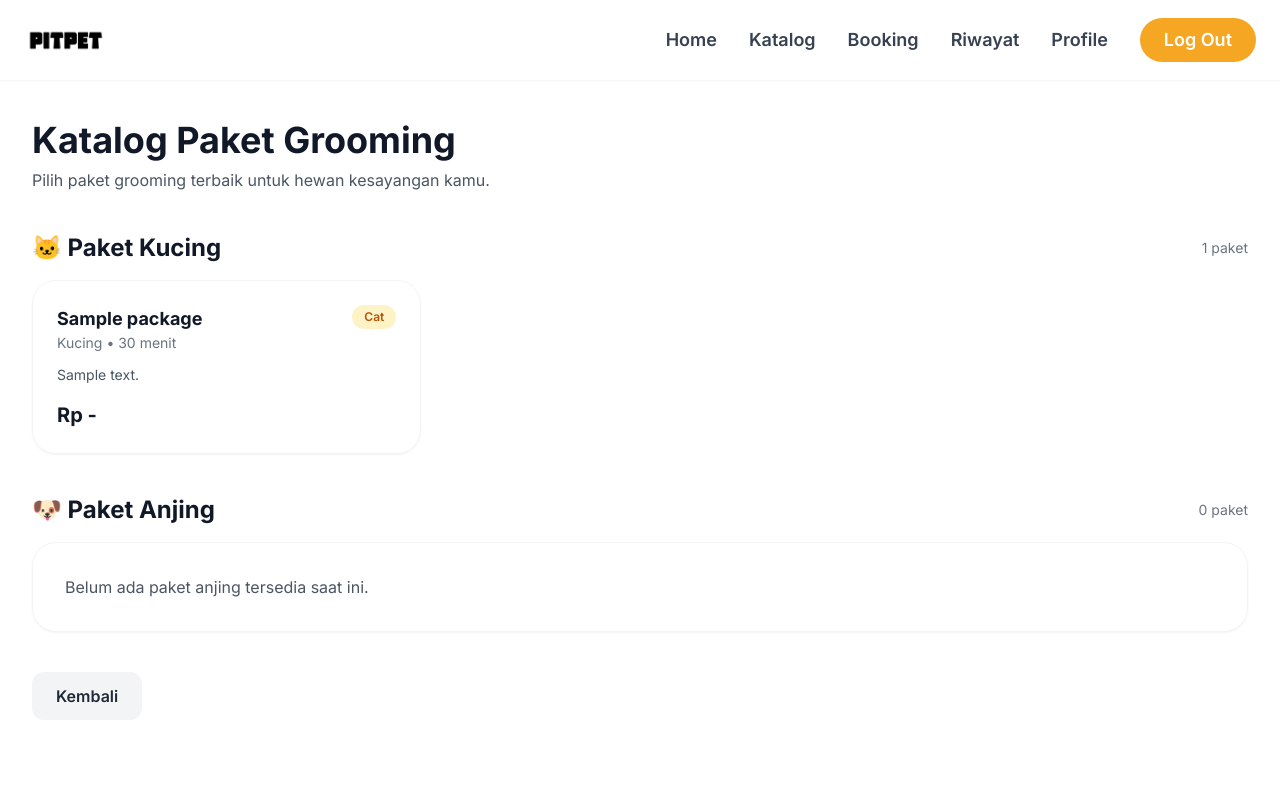
After one commit to abbytamp/pitpet, a Django app: page /packages/catalog/ in a window 1280 px wide. The commit adds this page. Run offline with Django 4.2, Linux system fonts and the light colour scheme; a user stored in the database is signed in; tables that the repository leaves empty hold one stand-in row (values such as "Sample post"); some libraries are stand-ins or nearby versions.

Commit message:
feat: PBI-13, PBI-14, PBI-18 - Soft delete packages & groomer, customer catalog

```diff
--- a/accounts/models.py
+++ b/accounts/models.py
@@ -66,6 +66,10 @@ class User(models.Model):
     def pk(self):
         return self.id
 
+class ActiveGroomerManager(models.Manager):
+    def get_queryset(self):
+        return super().get_queryset().filter(is_deleted=False)
+
 class Groomer(models.Model):
     class ServiceType(models.TextChoices):
         HOME = 'home', 'Home'
@@ -73,6 +77,22 @@ class Groomer(models.Model):
 
     user = models.OneToOneField(User, on_delete=models.CASCADE, limit_choices_to={'role': 'groomer'}, related_name='groomer_profile')
     service_type = models.CharField(max_length=10, choices=ServiceType.choices)
+    is_deleted = models.BooleanField(default=False)
+    deleted_at = models.DateTimeField(null=True, blank=True)
+
+    objects = ActiveGroomerManager()
+    all_objects = models.Manager()
 
     def __str__(self):
         return f"{self.user.full_name} - {self.service_type}"
+
+    def soft_delete(self):
+        from django.utils import timezone
+        self.is_deleted = True
+        self.deleted_at = timezone.now()
+        self.save()
+
+    def restore(self):
+        self.is_deleted = False
+        self.deleted_at = None
+        self.save()
--- a/accounts/templates/staff_dashboard.html
+++ b/accounts/templates/staff_dashboard.html
@@ -19,7 +19,7 @@
                 <p class="font-semibold text-blue-700">Data Customer</p>
                 <p class="text-sm text-gray-500">Lihat dan kelola data customer</p>
             </a>
-            <a href="#" class="block p-4 bg-green-50 rounded-xl hover:bg-green-100 transition text-center">
+            <a href="{% url 'groomer:groomer_list' %}" class="block p-4 bg-green-50 rounded-xl hover:bg-green-100 transition text-center">
                 <svg class="w-8 h-8 mx-auto mb-2 text-green-600" fill="none" stroke="currentColor" viewBox="0 0 24 24">
                     <path stroke-linecap="round" stroke-linejoin="round" stroke-width="2"
                         d="M5.121 17.804A13.937 13.937 0 0112 16c2.5 0 4.847.655 6.879 1.804M15 10a3 3 0 11-6 0 3 3 0 016 0z" />
@@ -27,7 +27,7 @@
                 <p class="font-semibold text-green-700">Data Groomer</p>
                 <p class="text-sm text-gray-500">Lihat data groomer yang tersedia</p>
             </a>
-            <a href="#" class="block p-4 bg-yellow-50 rounded-xl hover:bg-yellow-100 transition text-center">
+            <a href="{% url 'package_list' %}" class="block p-4 bg-yellow-50 rounded-xl hover:bg-yellow-100 transition text-center">
                 <svg class="w-8 h-8 mx-auto mb-2 text-yellow-600" fill="none" stroke="currentColor" viewBox="0 0 24 24">
                     <path stroke-linecap="round" stroke-linejoin="round" stroke-width="2"
                         d="M19 11H5m14 0a2 2 0 012 2v6a2 2 0 01-2 2H5a2 2 0 01-2-2v-6a2 2 0 012-2m14 0V9a2 2 0 00-2-2M5 11V9a2 2 0 012-2m0 0V5a2 2 0 012-2h6a2 2 0 012 2v2M7 7h10" />
--- a/groomer/urls.py
+++ b/groomer/urls.py
@@ -4,6 +4,7 @@ from .views import (
     groomer_create,
     groomer_edit,
     groomer_update,
+    groomer_delete,
 )
 
 app_name = "groomer"
@@ -13,4 +14,5 @@ urlpatterns = [
     path("create/", groomer_create, name="groomer_create"),
     path("<int:groomer_id>/edit/", groomer_edit, name="groomer_edit"),
     path("<int:groomer_id>/update/", groomer_update, name="groomer_update"),
+    path("<int:groomer_id>/delete/", groomer_delete, name="groomer_delete"),
 ]
--- a/packages/models.py
+++ b/packages/models.py
@@ -1,6 +1,12 @@
 from django.db import models
+from django.utils import timezone
 
-# Create your models here.
+
+class ActivePackageManager(models.Manager):
+    """Manager yang hanya mengembalikan paket yang belum di-soft-delete."""
+    def get_queryset(self):
+        return super().get_queryset().filter(is_deleted=False)
+
 
 class Package(models.Model):
     class AnimalType(models.TextChoices):
@@ -18,9 +24,15 @@ class Package(models.Model):
     description = models.TextField()
     duration_min = models.IntegerField(choices=Duration.choices)
     is_deleted = models.BooleanField(default=False)
+    deleted_at = models.DateTimeField(null=True, blank=True)
 
     created_at = models.DateTimeField(auto_now_add=True)
     updated_at = models.DateTimeField(auto_now=True)
+
+    # Default manager: hanya paket aktif
+    objects = ActivePackageManager()
+    # Semua paket termasuk yang soft-deleted
+    all_objects = models.Manager()
 
     class Meta:
         db_table = "packages"
@@ -65,6 +77,17 @@ class Package(models.Model):
     def get_price_by_size(self, size: str):
         return self.dog_prices.get(size)
 
+    def soft_delete(self):
+        """Soft delete: tandai paket sebagai dihapus tanpa menghapus dari database."""
+        self.is_deleted = True
+        self.deleted_at = timezone.now()
+        self.save()
+
+    def restore(self):
+        """Restore: batalkan soft delete."""
+        self.is_deleted = False
+        self.deleted_at = None
+        self.save()
 
 
 class PackagePrice(models.Model):
--- /dev/null
+++ b/packages/templates/packages/catalog.html
@@ -0,0 +1,130 @@
+{% extends 'base.html' %}
+
+{% block content %}
+<div class="max-w-7xl mx-auto py-10 px-4 sm:px-6 lg:px-8">
+
+  <!-- Header -->
+  <div class="mb-10">
+    <h1 class="text-4xl font-bold text-gray-900 mb-2">Katalog Paket Grooming</h1>
+    <p class="text-gray-600">Pilih paket grooming terbaik untuk hewan kesayangan kamu.</p>
+  </div>
+
+  <!-- Sections -->
+  <div class="space-y-10">
+
+    <!-- Paket Kucing -->
+    <section>
+      <div class="flex items-center justify-between mb-4">
+        <h2 class="text-2xl font-bold text-gray-900">🐱 Paket Kucing</h2>
+        <span class="text-sm text-gray-500">{{ cat_packages|length }} paket</span>
+      </div>
+
+      {% if cat_packages %}
+        <div class="grid grid-cols-1 md:grid-cols-2 lg:grid-cols-3 gap-6">
+          {% for p in cat_packages %}
+            <div class="glass p-6 rounded-3xl shadow-sm border border-gray-100 hover:shadow-md transition">
+              <div class="flex items-start justify-between gap-3 mb-3">
+                <div>
+                  <h3 class="text-lg font-bold text-gray-900">{{ p.name }}</h3>
+                  <p class="text-sm text-gray-500">Kucing • {{ p.duration_min }} menit</p>
+                </div>
+
+                <span class="text-xs font-semibold px-3 py-1 rounded-full bg-amber-100 text-amber-700">
+                  Cat
+                </span>
+              </div>
+
+              <p class="text-sm text-gray-600 mb-4 line-clamp-3">
+                {{ p.description }}
+              </p>
+
+              <!-- Harga -->
+              <div class="mt-auto">
+                <p class="text-xl font-bold text-gray-900">
+                  {% if p.cat_price %}
+                    Rp {{ p.cat_price }}
+                  {% else %}
+                    Rp -
+                  {% endif %}
+                </p>
+              </div>
+            </div>
+          {% endfor %}
+        </div>
+      {% else %}
+        <div class="glass p-8 rounded-3xl shadow-sm border border-gray-100">
+          <p class="text-gray-600">Belum ada paket kucing tersedia saat ini.</p>
+        </div>
+      {% endif %}
+    </section>
+
+    <!-- Paket Anjing -->
+    <section>
+      <div class="flex items-center justify-between mb-4">
+        <h2 class="text-2xl font-bold text-gray-900">🐶 Paket Anjing</h2>
+        <span class="text-sm text-gray-500">{{ dog_packages|length }} paket</span>
+      </div>
+
+      {% if dog_packages %}
+        <div class="grid grid-cols-1 md:grid-cols-2 lg:grid-cols-3 gap-6">
+          {% for p in dog_packages %}
+            <div class="glass p-6 rounded-3xl shadow-sm border border-gray-100 hover:shadow-md transition">
+              <div class="flex items-start justify-between gap-3 mb-3">
+                <div>
+                  <h3 class="text-lg font-bold text-gray-900">{{ p.name }}</h3>
+                  <p class="text-sm text-gray-500">Anjing • {{ p.duration_min }} menit</p>
+                </div>
+
+                <span class="text-xs font-semibold px-3 py-1 rounded-full bg-blue-100 text-blue-700">
+                  Dog
+                </span>
+              </div>
+
+              <p class="text-sm text-gray-600 mb-4 line-clamp-3">
+                {{ p.description }}
+              </p>
+
+              <!-- Harga per size -->
+              <div class="mt-auto">
+                <p class="text-xs text-gray-500 mb-2">Harga berdasarkan ukuran</p>
+                <div class="grid grid-cols-2 gap-2 text-sm">
+                  <div class="flex items-center justify-between bg-gray-50 rounded-xl px-3 py-2">
+                    <span class="text-gray-600">S</span>
+                    <span class="font-semibold text-gray-900">Rp {{ p.price_s|default:"-" }}</span>
+                  </div>
+                  <div class="flex items-center justify-between bg-gray-50 rounded-xl px-3 py-2">
+                    <span class="text-gray-600">M</span>
+                    <span class="font-semibold text-gray-900">Rp {{ p.price_m|default:"-" }}</span>
+                  </div>
+                  <div class="flex items-center justify-between bg-gray-50 rounded-xl px-3 py-2">
+                    <span class="text-gray-600">L</span>
+                    <span class="font-semibold text-gray-900">Rp {{ p.price_l|default:"-" }}</span>
+                  </div>
+                  <div class="flex items-center justify-between bg-gray-50 rounded-xl px-3 py-2">
+                    <span class="text-gray-600">XL</span>
+                    <span class="font-semibold text-gray-900">Rp {{ p.price_xl|default:"-" }}</span>
+                  </div>
+                </div>
+              </div>
+            </div>
+          {% endfor %}
+        </div>
+      {% else %}
+        <div class="glass p-8 rounded-3xl shadow-sm border border-gray-100">
+          <p class="text-gray-600">Belum ada paket anjing tersedia saat ini.</p>
+        </div>
+      {% endif %}
+    </section>
+
+  </div>
+
+  <!-- Footer -->
+  <div class="mt-10">
+    <a href="javascript:history.back()"
+       class="inline-flex items-center justify-center py-3 px-6 rounded-xl font-semibold bg-gray-100 hover:bg-gray-200 text-gray-800 transition">
+      Kembali
+    </a>
+  </div>
+
+</div>
+{% endblock %}
--- a/packages/urls.py
+++ b/packages/urls.py
@@ -9,4 +9,7 @@ urlpatterns = [
 
     path("<int:package_id>/edit/", views.package_edit, name="package_edit"),
     path("<int:package_id>/update/", views.package_update, name="package_update"),
+    path("<int:package_id>/delete/", views.package_delete, name="package_delete"),
+
+    path("catalog/", views.package_catalog, name="package_catalog"),
 ]
--- a/packages/views.py
+++ b/packages/views.py
@@ -159,3 +159,40 @@ def package_update(request, package_id: int):
 
     messages.success(request, "Paket berhasil diperbarui")
     return redirect("package_list")
+
+
+@staff_required
+def package_delete(request, package_id: int):
+    if request.method != "POST":
+        return HttpResponseBadRequest("Bad Request")
+
+    pkg = get_object_or_404(Package, id=package_id, is_deleted=False)
+
+    if _has_scheduled_booking(pkg):
+        messages.error(request, "Paket tidak bisa dihapus karena masih ada booking yang terjadwal.")
+        return redirect("package_list")
+
+    pkg.soft_delete()
+    messages.success(request, f'Paket "{pkg.name}" berhasil dihapus.')
+    return redirect("package_list")
+
+
+def package_catalog(request):
+    """Customer: lihat katalog paket grooming (read-only, hanya paket aktif)."""
+    if not request.user.is_authenticated:
+        return redirect("login")
+
+    packages = (
+        Package.objects
+        .filter(is_deleted=False)
+        .prefetch_related("prices")
+        .order_by("animal_type", "name")
+    )
+
+    cat_packages = [p for p in packages if p.animal_type == "cat"]
+    dog_packages = [p for p in packages if p.animal_type == "dog"]
+
+    return render(request, "packages/catalog.html", {
+        "cat_packages": cat_packages,
+        "dog_packages": dog_packages,
+    })
--- a/templates/navbar_customer.html
+++ b/templates/navbar_customer.html
@@ -18,7 +18,7 @@
         Home
       </a>
 
-      <a href="#" class="hover:text-[#F5A623]">
+      <a href="{% url 'package_catalog' %}" class="hover:text-[#F5A623]">
         Katalog
       </a>
 
--- a/templates/navbar_staff.html
+++ b/templates/navbar_staff.html
@@ -29,7 +29,7 @@
           <a href="{% url 'staff_customer_list' %}" class="block px-4 py-2 hover:bg-gray-100">
             Data Customer
           </a>
-          <a href="#" class="block px-4 py-2 hover:bg-gray-100">
+          <a href="{% url 'groomer:groomer_list' %}" class="block px-4 py-2 hover:bg-gray-100">
             Data Groomer
           </a>
           <a href="{% url 'package_list' %}" class="block px-4 py-2 hover:bg-gray-100">
```
Also changed, not shown: accounts/templates/groomer_dashboard.html (+44 -18 lines), groomer/templates/groomer_list.html (+41 -3 lines), groomer/views.py (+28 -1 lines), packages/templates/packages/package_list.html (+45 -6 lines), accounts/migrations/0001_initial.py, accounts/migrations/0002_groomer_deleted_at_groomer_is_deleted.py (added), packages/migrations/0002_package_deleted_at.py (added).
